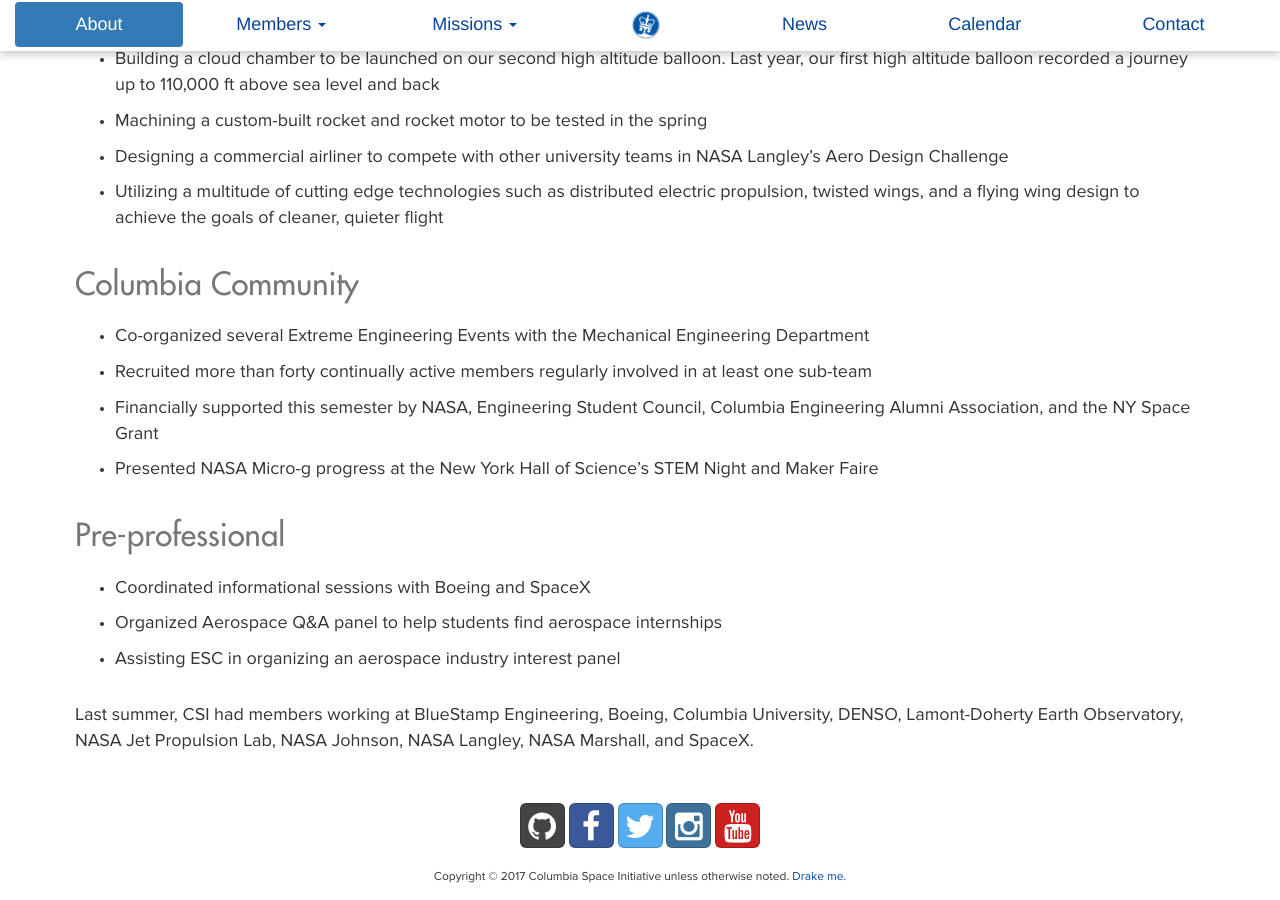
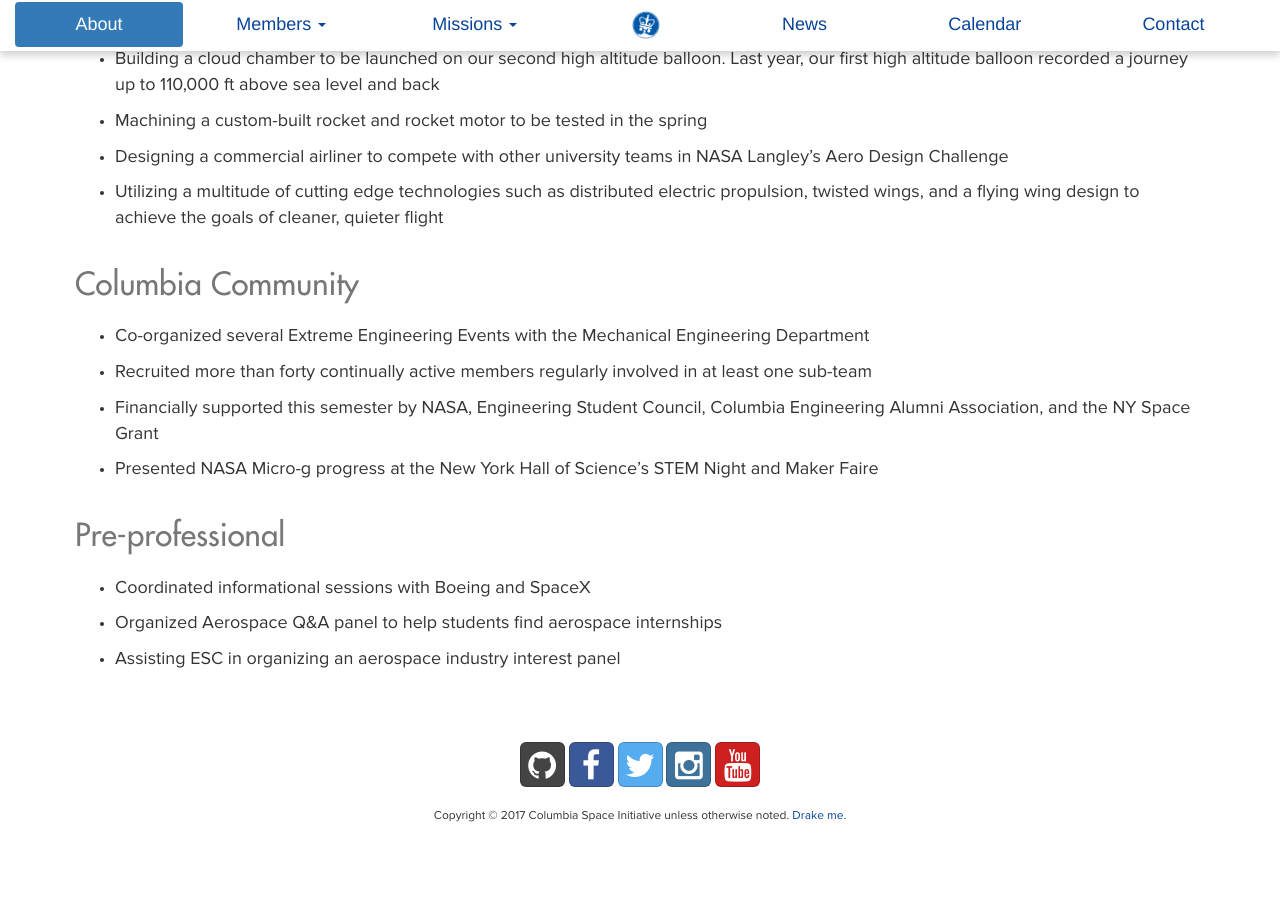
Before and after one commit to columbiaspace/columbiaspace.org, a Jekyll site: the page built from about.html, in a window 1280 px wide and 900 px high, scrolled down 2943 px. Built offline with Jekyll 4.4.1, drawn with Linux system fonts in a browser that asks for light colours; nearby versions of some CDN libraries; comment, search, counter and statistics services are not loaded; after the commit the page ends 3782 px from its top, so only the background shows below that.

Commit message:
Update about.html

```diff
--- a/about.html
+++ b/about.html
@@ -185,7 +185,7 @@
 
 	<br>
 
-	<p>Last summer, CSI had members working at BlueStamp Engineering, Boeing, Columbia University, DENSO, Lamont-Doherty Earth Observatory, NASA Jet Propulsion Lab, NASA Johnson, NASA Langley, NASA Marshall, and SpaceX.</p>
+	<!--<p>Last summer, CSI had members working at BlueStamp Engineering, Boeing, Columbia University, DENSO, Lamont-Doherty Earth Observatory, NASA Jet Propulsion Lab, NASA Johnson, NASA Langley, NASA Marshall, and SpaceX.</p>-->
 
 
   </div>
```
